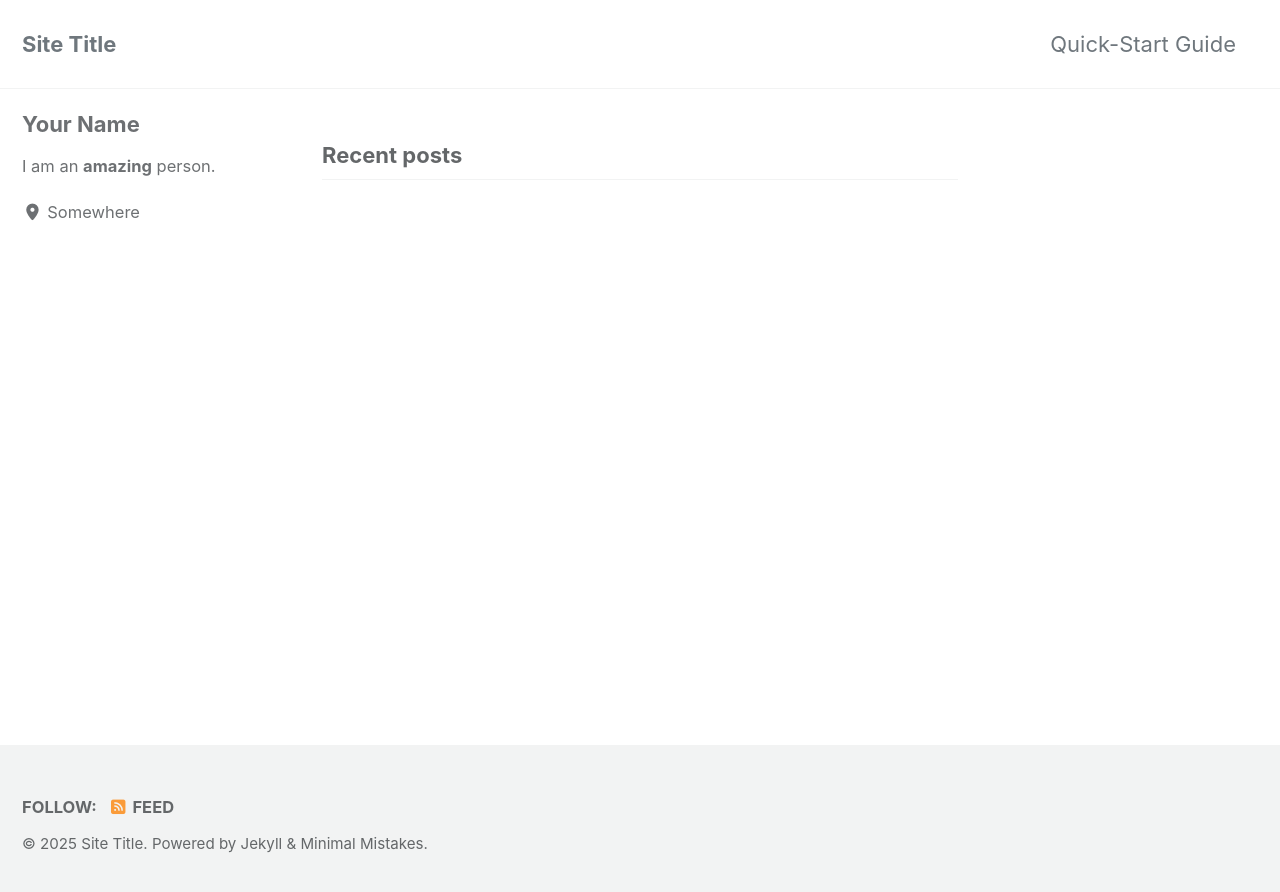
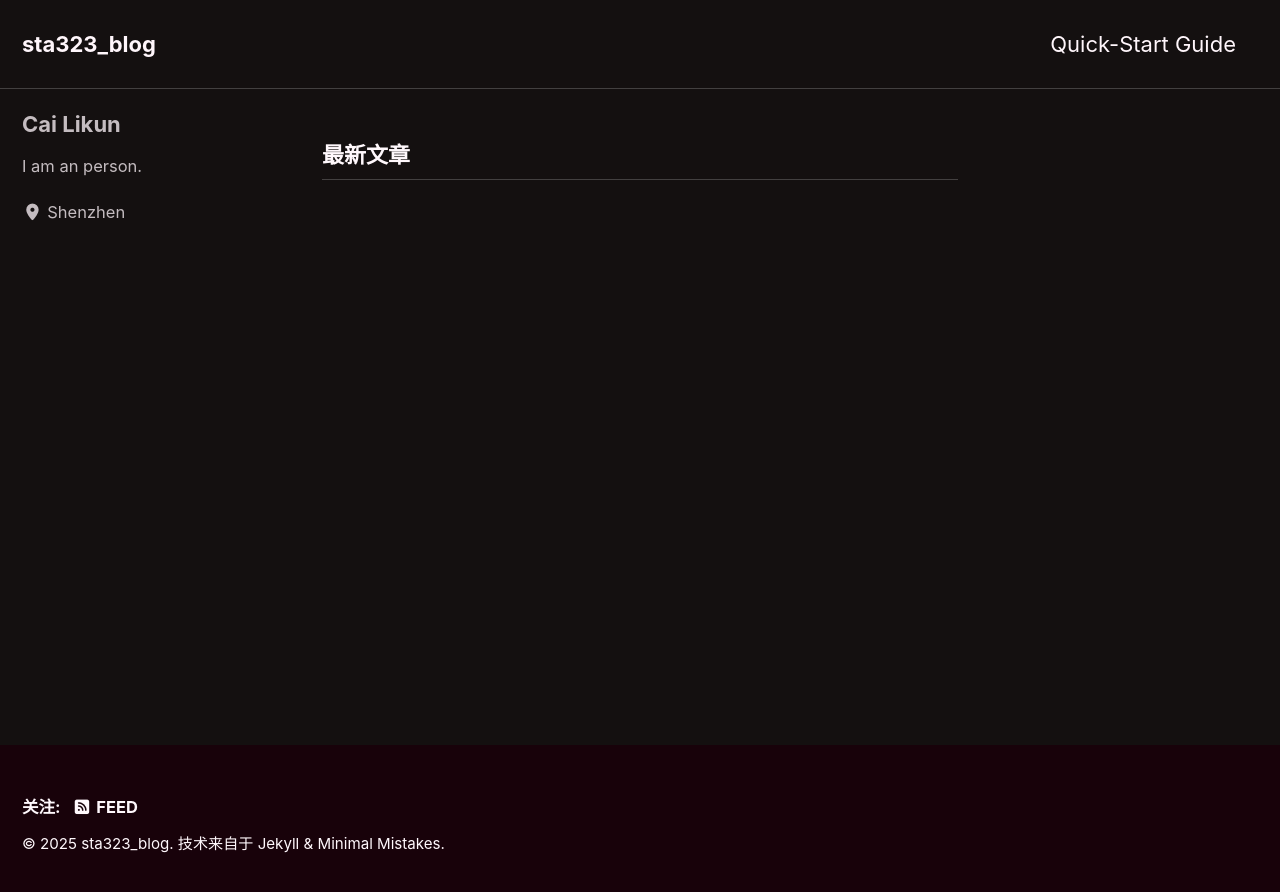
Before and after one commit to Louis-0401/sta323_blog, a Jekyll site: the page built from index.html, in a window 1280 px wide. Shown: the top 892 px of the page. Built offline with Jekyll 4.4.1, drawn with Linux system fonts in a browser that asks for light colours; cached includes are drawn as plain includes; the list of posts is cut into pages by our own code.

Commit message:
Update _config.yml

```diff
--- a/_config.yml
+++ b/_config.yml
@@ -12,16 +12,16 @@
 
 # theme                  : "minimal-mistakes-jekyll"
 # remote_theme           : "mmistakes/minimal-mistakes"
-minimal_mistakes_skin    : "default" # "air", "aqua", "contrast", "dark", "dirt", "neon", "mint", "plum", "sunrise"
+minimal_mistakes_skin    : "neon" # "air", "aqua", "contrast", "dark", "dirt", "neon", "mint", "plum", "sunrise"
 
 # Site Settings
-locale                   : "en-US"
+locale                   : "zh-CN"
 rtl                      : # true, false (default) # turns direction of the page into right to left for RTL languages
-title                    : "Site Title"
+title                    : "sta323_blog"
 title_separator          : "-"
 subtitle                 : # site tagline that appears below site title in masthead
-name                     : "Your Name"
-description              : "An amazing website."
+name                     : "Cai Likun"
+description              : "A blog for sta323_project1."
 url                      : # the base hostname & protocol for your site e.g. "https://mmistakes.github.io"
 baseurl                  : # the subpath of your site, e.g. "/blog"
 repository               : # GitHub username/repo-name e.g. "mmistakes/minimal-mistakes"
@@ -113,10 +113,10 @@ analytics:
 
 # Site Author
 author:
-  name             : "Your Name"
+  name             : "Cai Likun"
   avatar           : # path of avatar image, e.g. "/assets/images/bio-photo.jpg"
-  bio              : "I am an **amazing** person."
-  location         : "Somewhere"
+  bio              : "I am an person."
+  location         : "Shenzhen"
   email            :
   links:
     - label: "Email"
```
